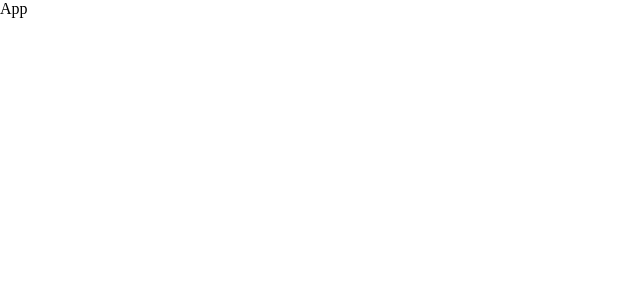
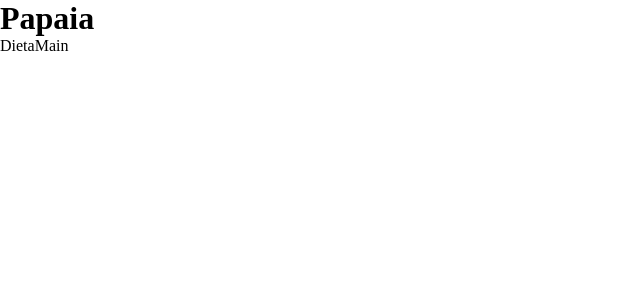
Before and after one commit to Alvarotloc/Front-end-MyFitnessApp, a React (Create React App) app: page / in a window 1280 px wide. Shown: the top 300 px of the page, without its empty margins (0-640 px from the left). Built offline with nearby package versions, Linux system fonts and the light colour scheme.

Commit message:
Contexts y principio para rutas creados, próximo paso hacer el layout/header

```diff
--- a/package.json
+++ b/package.json
@@ -6,8 +6,10 @@
     "@testing-library/jest-dom": "^5.16.4",
     "@testing-library/react": "^13.2.0",
     "@testing-library/user-event": "^13.5.0",
+    "axios": "^0.27.2",
     "react": "^18.1.0",
     "react-dom": "^18.1.0",
+    "react-router-dom": "^6.3.0",
     "react-scripts": "5.0.1",
     "web-vitals": "^2.1.4"
   },
--- a/src/App.js
+++ b/src/App.js
@@ -1,7 +1,23 @@
+import { BrowserRouter, Route, Routes } from "react-router-dom";
+import Header from "./components/Header";
+import { ComidasProvider } from "./context/ComidasProvider";
+import { ObjetivoProvider } from "./context/ObjetivoProvider";
+import DietaMain from "./pages/DietaMain";
+
 const App = () => {
   return (
-    <div>App</div>
-  )
-}
+    <ComidasProvider>
+      <ObjetivoProvider>
+        <BrowserRouter>
+          <Routes>
+            <Route path="/" element={<Header />}>
+              <Route index element={<DietaMain />} />
+            </Route>
+          </Routes>
+        </BrowserRouter>
+      </ObjetivoProvider>
+    </ComidasProvider>
+  );
+};
 
-export default App
+export default App;
--- /dev/null
+++ b/src/components/Header.js
@@ -0,0 +1,15 @@
+import { Outlet } from "react-router-dom"
+import useComidas from "../hooks/useComidas"
+
+const Header = () => {
+    const {prueba} = useComidas();
+    console.log(prueba);
+  return (
+    <>
+        <h1>Papaia</h1>
+        <Outlet />
+    </>
+  )
+}
+
+export default Header
--- /dev/null
+++ b/src/context/ComidasProvider.js
@@ -0,0 +1,17 @@
+import { createContext } from "react";
+
+const ComidasContext = createContext();
+
+const ComidasProvider = ({children}) => {
+    return (
+        <ComidasContext.Provider value={{
+            prueba : 'Probando'
+        }}>
+            {children}
+        </ComidasContext.Provider>
+     )
+}
+
+export {ComidasProvider};
+
+export default ComidasContext;
--- /dev/null
+++ b/src/context/ObjetivoProvider.js
@@ -0,0 +1,17 @@
+import { createContext } from "react";
+
+const ObjetivoContext = createContext();
+
+const ObjetivoProvider = ({children}) => {
+    return (
+        <ObjetivoContext.Provider value={{
+
+        }}>
+            {children}
+        </ObjetivoContext.Provider>
+     )
+}
+
+export {ObjetivoProvider};
+
+export default ObjetivoContext;
--- /dev/null
+++ b/src/hooks/useComidas.js
@@ -0,0 +1,6 @@
+import { useContext } from "react";
+import ComidasContext from "../context/ComidasProvider";
+
+const useComidas = () => useContext(ComidasContext);
+
+export default useComidas;
--- /dev/null
+++ b/src/hooks/useObjetivo.js
@@ -0,0 +1,6 @@
+import { useContext } from "react";
+import ObjetivoContext from "../context/ObjetivoProvider";
+
+const useObjetivo = () => useContext(ObjetivoContext);
+
+export default useObjetivo;
--- /dev/null
+++ b/src/pages/DietaMain.js
@@ -0,0 +1,7 @@
+const DietaMain = () => {
+  return (
+    <div>DietaMain</div>
+  )
+}
+
+export default DietaMain
```
Also changed, not shown: 1 other file (tests, documents, lock files or other folders).
